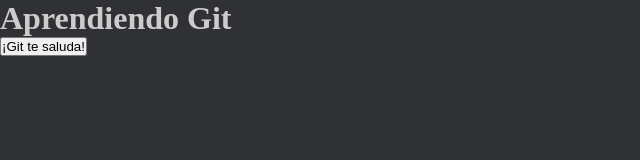
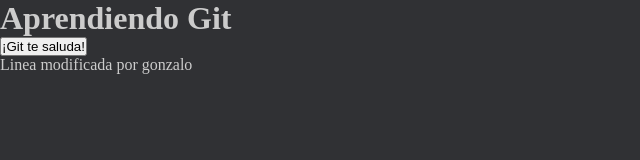
Before and after one commit to AgusJP/PracticaGit, a plain HTML site: page index.html in a window 1280 px wide. Shown: the whole page, without its empty margins (0-640 px from the left). Drawn offline with Linux system fonts and the light colour scheme.

Commit message:
Primer commit gonzalo

```diff
--- a/index.html
+++ b/index.html
@@ -10,7 +10,7 @@
 <body>
     <h1>Aprendiendo Git</h1>
     <button class="button">¡Git te saluda!</button>
-
+    <p>Linea modificada por gonzalo</p>
     <script src='main.js'></script>
 </body>
 </html>
```
